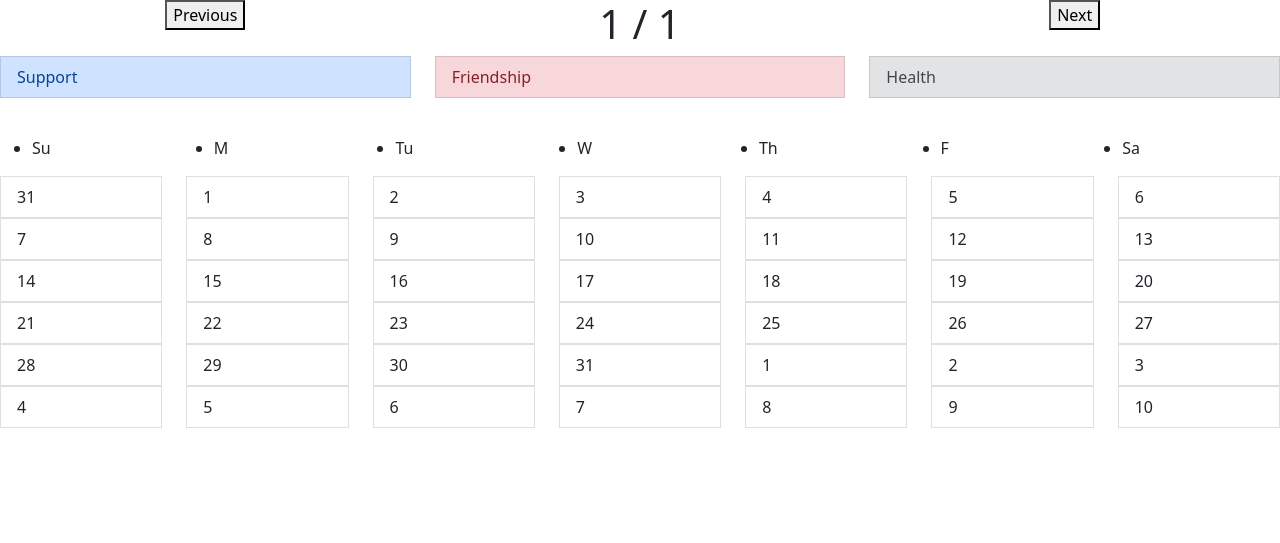
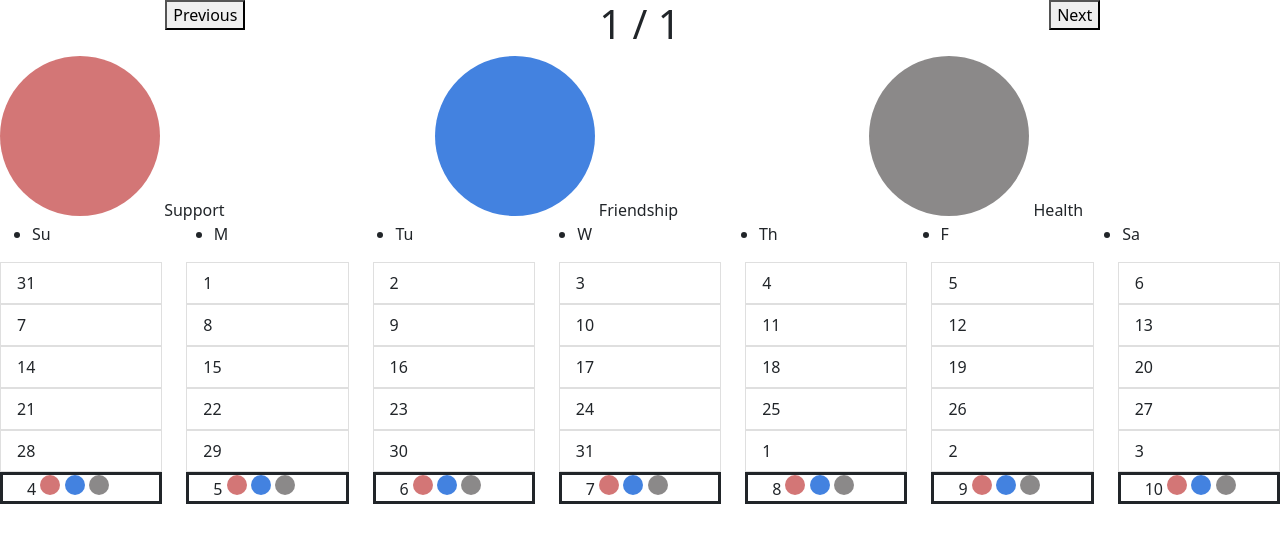
Before and after one commit to FRS4006/cal, a Django app: page /home/1/1 in a window 1280 px wide. Shown: the top 543 px of the page. Run offline with Django 4.2, Linux system fonts and the light colour scheme; data comes from the database, SQL or seed files in the repository; both versions use the stored data as it was after the commit.

Commit message:
pause to think location

```diff
--- a/display/templates/hometwo.html
+++ b/display/templates/hometwo.html
@@ -46,6 +46,28 @@
         color: white;
         /* Setting the color of the link inside of the box to be white */
       }
+      .dot {
+        height: 2.5vh;
+        width: 2.5vh;
+        border-radius: 50%;
+        display: inline-block;
+      }
+      .red{
+        background-color: #d37676;
+      }
+      .gray{
+        background-color: #8b8989;
+      }
+      .blue{
+        background-color: #4382e0;
+      }
+      .big{
+        height: 20vh;
+        width: 20vh;
+      }
+      .container{
+        border-style: solid;
+      }
     </style>
   </head>
   <body>
@@ -77,13 +99,17 @@
 
             <div class = "row">
                 <div class = "col box">
-                  <li class= "list-group-item list-group-item-primary"> Support </li>
+                  <span class="dot red big"></span>
+
+                  <span> Support </span>
                 </div>
                 <div class = "col box">
-                  <li class= "list-group-item list-group-item-danger"> Friendship</li>
+                  <span class="dot blue big"></span>
+                  <span>Friendship</span>
                 </div>
                 <div class = "col box">
-                  <li class= "list-group-item list-group-item-secondary"> Health </li>
+                  <span class="dot gray big"></span>
+                  <span> Health </span>
                 </div>
             </div>
             <!-- add Today example when ready -->
@@ -157,7 +183,13 @@
               <div class = "row">
                 {% for day in sixth_week %}
                   <div class = "col">
-                    <li id={{day.day}}_{{day.month}}_6 class= "list-group-item"> {{day.day}}</li>
+                    <div class = "container">
+                      <span>{{day.day}}</span>
+                      <span class="dot red"></span>
+                      <span class="dot blue"></span>
+                      <span class="dot gray"></span>
+                    </div>
+                    <!-- <li id={{day.day}}_{{day.month}}_6 class= "list-group-item"> {{day.day}}</li> -->
                   </div>
                 {% endfor %}
                 </div>
@@ -315,12 +347,15 @@
             for(let i = 0; i < li_selector.length; i++){
               if(li_selector[i].id != ""){
                 var population_id_splitter = li_selector[i].id.split("_")
+                var multi_day = [];
                 for(let d = 0; d < display.length; d++){
                   if(display[d].day == population_id_splitter[0] && display[d].month == population_id_splitter[1]){
+                    multi_day.push(display[d].title);
                     var selected_text = document.createTextNode(display[d].day);
                     li_selector[i].innerHTML = '';
                     li_selector[i].setAttribute("data-bs-toggle", "modal");
                     li_selector[i].setAttribute("data-bs-target", "#exampleModal");
+
                     if(display[d].type == 'Health'){
                       li_selector[i].setAttribute("class", "list-group-item list-group-item-secondary");
                     }
@@ -329,6 +364,11 @@
                     }
                     else{
                       li_selector[i].setAttribute("class", "list-group-item list-group-item-danger");
+                    }
+
+                    if(multi_day.length > 1){
+                      console.log(multi_day);
+                      li_selector[i].setAttribute("class", "list-group-item list-group-item-success");
                     }
                     li_selector[i].appendChild(selected_text);
                     console.log(li_selector[i])
```
Also changed, not shown: db.sqlite3.
